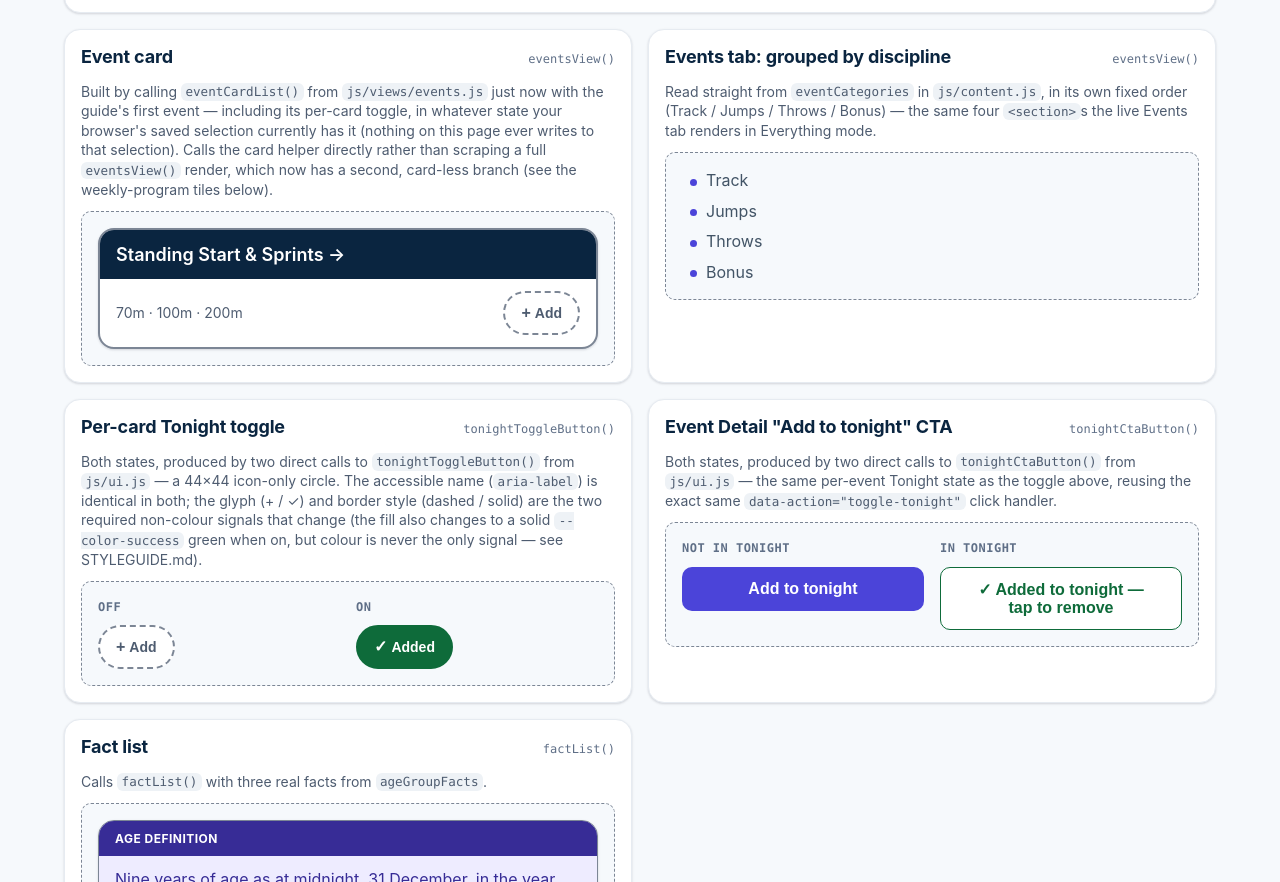
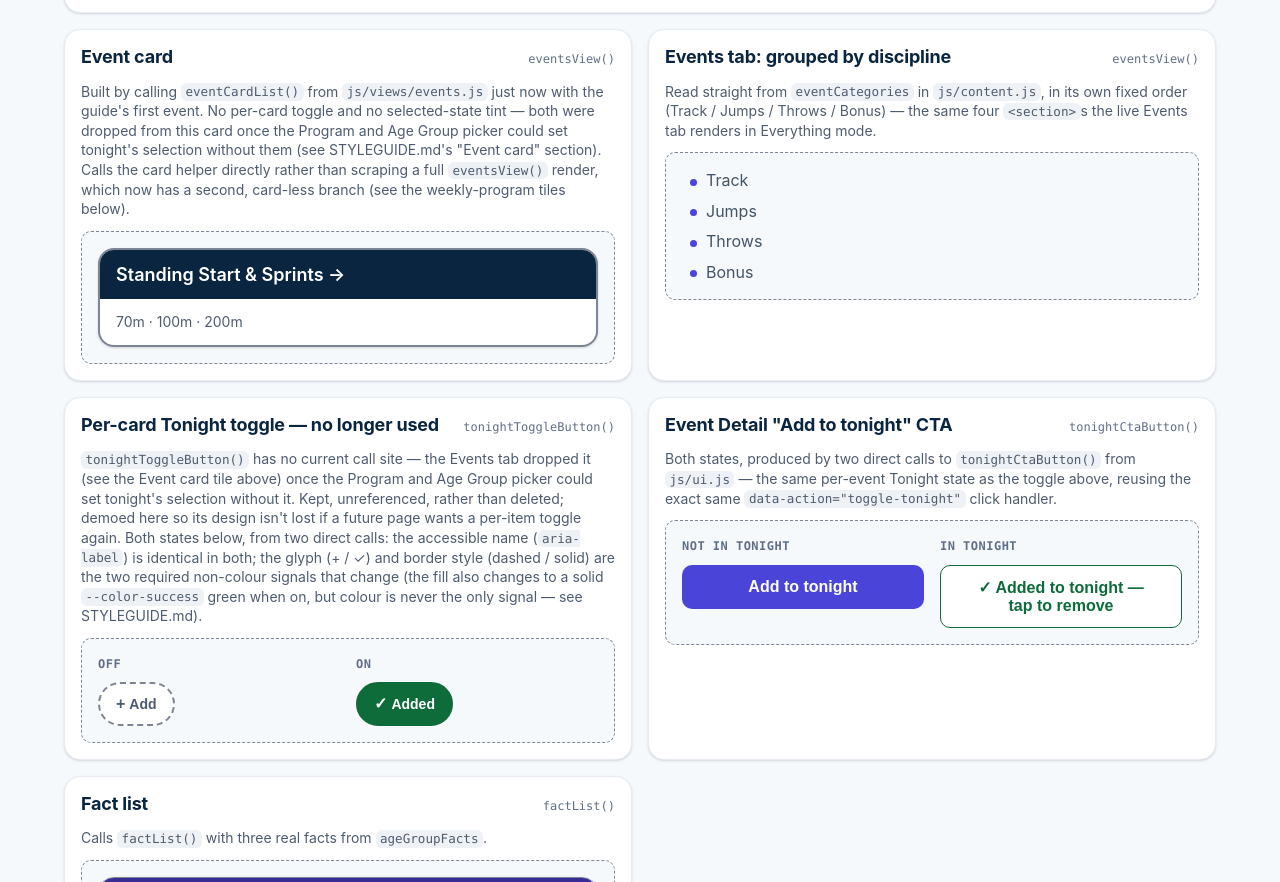
Before and after one commit to jthoyer/CLACFridays, a plain HTML site: page styleguide.html in a window 1280 px wide. Shown: the part 5711-6593 px from the top of the page. Drawn offline with Linux system fonts and the light colour scheme.

Commit message:
Events tab: remove the per-card Add button and the mode switch
Both superseded by the Program and Age Group picker already on this tab,
same reasoning as yesterday's Games-tab change:

- Removed `tonightToggleButton()` from each event card. Its accompanying
  `.event-card--selected` whole-card tint went with it, rather than being
  left behind as a colour-only "this is in tonight's selection" signal
  (SC 1.4.1) with no button/glyph/label to pair it with any more.
  Tonight-mode list filtering (fewer cards shown) is unaffected - that's a
  content change, not a colour-only one.
- Removed `modeSwitch()`. Rules keeps the only remaining copy; Games lost
  its own yesterday. tonight.getMode() still governs which of the two
  Events-tab bodies renders (running order vs. discipline list), it just has
  no on-page control here to flip it directly any more.

Both `tonightToggleButton()` (ui.js) and its CSS (`.tonight-toggle*`,
`.event-card--selected`) are unused now, not deleted - kept in case a future
page wants a per-item toggle again, same treatment as `modeSwitch()` getting
kept for Rules. The Event Detail page's own "Add to tonight" CTA
(`tonightCtaButton()`) is untouched - different button, different page,
still the one live caller of `toggleTonightEvent()`.

Two copy strings ("Switch to Everything to see the full list/guide") became
false once the switch they described was gone from this page - trimmed
rather than left pointing at a control that's no longer there.

STYLEGUIDE.md, styleguide.html and the relevant css/components.css comments
updated to match: "Event card" and "Per-card Tonight toggle" sections
rewritten or marked unused, the mode-switch section's page list corrected
(Events joins Games in having dropped it), and "Events tab: two branches"
corrected to name the Event Detail CTA as the toggle mechanism's one
remaining caller.

Verified in Node across every branch (Everything, running order, hand-picked
selection, empty-selection-in-Tonight-mode): no mode-switch or Add-button
markup on Events in any state, Rules keeps its switch, Games still lacks one
from yesterday, and the stale "Switch to Everything" text is gone. Checked
live in a browser: zero <button> elements render on the Events list, all 10
event links still work, no console errors, and the Event Detail page's own
CTA still renders and still wires to toggle-tonight.

Co-Authored-By: Claude Sonnet 5 <noreply@anthropic.com>

```diff
--- a/js/content.js
+++ b/js/content.js
@@ -1074,9 +1074,10 @@ export const weeklyProgram = {
     lead:
       'Pick tonight’s program and your age group. The guide shows just those ' +
       'events, in the order they run.',
-    runningOrderLead:
-      'Tonight’s events, in the order they run. Switch to Everything to see ' +
-      'the full guide.',
+    // No longer says "Switch to Everything…" — the Events tab dropped its
+    // own mode switch; getting back to Everything now happens on the Rules
+    // tab, not here (see js/views/events.js's eventsView() doc comment).
+    runningOrderLead: 'Tonight’s events, in the order they run.',
     packUpFlag: 'Pack up field equipment after this',
     noGuideFlag: 'Not in this guide — no coaching page yet',
     /* No program is in this state today — every grid A–F is transcribed.
@@ -1802,7 +1803,8 @@ export const tonightCopy = {
   chooseEventsCta: 'Choose tonight\'s events',
   editSelectionCta: 'Edit selection',
   events: {
-    filteredLead: 'Tonight’s events only. Switch to Everything to see the full list.',
+    // Same trim as weeklyProgram.copy.runningOrderLead above, same reason.
+    filteredLead: 'Tonight’s events only.',
     everythingLead:
       'Ten events, each with a quick-facts snapshot, beginner → intermediate ' +
       'progression, common faults, a safety note and its video or article.',
--- a/js/views/events.js
+++ b/js/views/events.js
@@ -8,13 +8,11 @@ import {
 import * as tonight from '../tonight.js';
 import {
   esc,
-  modeSwitch,
   pageHeader,
   programEmptyState,
   programPicker,
   runningOrder,
-  tonightEmptyState,
-  tonightToggleButton
+  tonightEmptyState
 } from '../ui.js';
 
 /**
@@ -29,25 +27,24 @@ import {
  * bordered/rounded `.event-card`, its name reversed white-on-dark in a
  * `.event-card__strip` header band — same header-band language as
  * `.game-list__link` (js/views/games.js), so an event card and a game card
- * still read as the same kind of thing. Below that, `.event-card__body` is a
- * row holding the tagline and the per-card Tonight toggle side by side. When
- * the event is in tonight's selection, `.event-card--selected` tints the
- * whole card (border + body wash), not just the toggle, so a coach can tell
- * what's already added from the card's silhouette alone, on top of the
- * toggle's own label/glyph/border signals — see `tonightToggleButton()` in
- * ui.js and STYLEGUIDE.md's "Event card" / "Per-card Tonight toggle"
- * sections. No numeral badge — the name alone identifies the event. The
- * `resourceSummary()` line ("2 videos", "1 article") is deliberately NOT
- * rendered here — it isn't part of this card's design — but the data/helper
- * is untouched and still renders on the Event Detail page
- * (js/views/eventDetail.js).
+ * still read as the same kind of thing. No numeral badge — the name alone
+ * identifies the event. The `resourceSummary()` line ("2 videos", "1
+ * article") is deliberately NOT rendered here — it isn't part of this
+ * card's design — but the data/helper is untouched and still renders on the
+ * Event Detail page (js/views/eventDetail.js).
  *
- * The toggle button sits in `.event-card__body`, a sibling of `.event-card__link`
- * rather than a floating overlay — `.event-card__link` now wraps only the
- * name strip (still the event's own >= 44px tap target to its detail page);
- * a `<button>` still cannot legally be a descendant of `<a>` (see
- * `tonightToggleButton()`'s doc comment), so it lives in the body row
- * instead of the link.
+ * No per-card Tonight control here (removed along with this tab's mode
+ * switch — see eventsView() below): with it gone, this list had no
+ * remaining non-colour signal for "this one's in tonight's selection", so
+ * `.event-card--selected`'s tint went with it rather than becoming the exact
+ * colour-only distinction this app's own accessibility rules elsewhere
+ * forbid (SC 1.4.1). Which events are tonight's now shows on the Tonight
+ * tab itself, or as this same list already filtered down when Tonight-mode
+ * filtering is active (`disciplineSections()` below) — filtering the list
+ * to fewer cards is a content change, not a colour-only one, so that part
+ * is unaffected. `tonightToggleButton()` (ui.js) and `.tonight-toggle*`
+ * (css/components.css) are unused by any current view now, not deleted —
+ * kept in case a future page wants a per-item toggle again.
  *
  * Exported for `styleguide.html`'s Event-card tile. That tile used to scrape
  * the first `.event-card` out of a full `eventsView()` render, which stopped
@@ -60,10 +57,9 @@ import {
  */
 export function eventCardList(list) {
   const cards = list
-    .map((e) => {
-      const pressed = tonight.isTonightEvent(e.slug);
-      return `
-        <li class="event-card${pressed ? ' event-card--selected' : ''}">
+    .map(
+      (e) => `
+        <li class="event-card">
           <a class="event-card__link" href="#/events/${esc(e.slug)}">
             <span class="event-card__strip">
               <span class="event-card__name">${esc(e.name)} →</span>
@@ -71,10 +67,9 @@ export function eventCardList(list) {
           </a>
           <span class="event-card__body">
             <span class="event-card__tag">${esc(e.tagline)}</span>
-            ${tonightToggleButton(e, pressed)}
           </span>
-        </li>`;
-    })
+        </li>`
+    )
     .join('');
   return `<ul class="event-cards">${cards}</ul>`;
 }
@@ -115,13 +110,17 @@ function disciplineSections(shownSlugs) {
  * Tonight's running order, read off the club's published weekly program
  * (content.js's `weeklyProgram`) for the chosen program + age group.
  *
- * Reached only when a program is chosen AND the mode switch says Tonight —
+ * Reached only when a program is chosen AND tonight.getMode() says Tonight —
  * see eventsView() below for why that condition is not `tonight.isFiltering()`.
- * Any status other than 'ok' hands over to programEmptyState(), which
- * explains the specific reason rather than showing an empty night that looks
- * like a real one. No status other than 'ok' is reachable from the picker
- * today — every grid A–F is transcribed — but a stale saved choice or a
- * program the club adds before we have its grid both land there.
+ * There is no mode switch on this tab any more (see eventsView()'s doc
+ * comment); mode is still 'tonight' | 'everything' underneath, just set via
+ * the Program and Age Group picker above, or the Rules tab's switch, or a
+ * choice saved from an earlier visit. Any status other than 'ok' hands over
+ * to programEmptyState(), which explains the specific reason rather than
+ * showing an empty night that looks like a real one. No status other than
+ * 'ok' is reachable from the picker today — every grid A–F is transcribed —
+ * but a stale saved choice or a program the club adds before we have its
+ * grid both land there.
  */
 function runningOrderSection(choice) {
   const order = getRunningOrder(choice.programId, choice.ageId);
@@ -143,6 +142,15 @@ function runningOrderSection(choice) {
     </section>`;
 }
 
+/**
+ * No `modeSwitch()` on this tab any more — the Program and Age Group picker
+ * (js/views/tonight.js has its own copy) already drives the same underlying
+ * `tonight.getMode()`/selection, and the per-card Tonight toggle above it is
+ * gone with it (see eventCardList()'s doc comment). `mode` itself is still
+ * read below — it still governs which branch renders (running order vs. the
+ * discipline list vs. the empty state) — only the on-page control to flip it
+ * is gone from here; Rules keeps its own switch.
+ */
 export function eventsView() {
   const mode = tonight.getMode();
   const choice = tonight.getProgramChoice();
@@ -166,18 +174,23 @@ export function eventsView() {
 
   /*
    * AC34: mode === 'tonight' but nothing picked yet — isFiltering() is false
-   * (same existing rule as everywhere else) so the full list still shows,
-   * but the mode switch would otherwise read "Tonight" beside an unexplained
-   * full list. This note closes that gap. Suppressed when a program is
-   * chosen, because runningOrderSection() is already saying what tonight is.
+   * (same existing rule as everywhere else), so the full list still shows
+   * with no visible explanation of why: this tab no longer has a mode
+   * switch of its own to read "Tonight" next to (a coach reaches this state
+   * via the Rules tab's switch, or a choice saved from an earlier visit).
+   * This note closes that gap. Suppressed when a program is chosen, because
+   * runningOrderSection() is already saying what tonight is.
    */
   const showEmptySelectionNote =
     mode === 'tonight' && !tonight.hasSelection() && !hasProgram;
 
   /*
-   * The two pre-existing leads are untouched: the picker explains itself
-   * with its own labels plus the hint below it, so there was no reason to
-   * rewrite copy that already reads correctly in those two states.
+   * `runningOrderLead` and `filteredLead` used to close with "Switch to
+   * Everything to see the full list/guide" — accurate while this tab had its
+   * own mode switch, false now that it doesn't (see eventsView()'s doc
+   * comment). Both were trimmed to drop that sentence rather than left
+   * pointing at a control no longer on the page; `everythingLead` needed no
+   * change, it never mentioned the switch.
    */
   const lead = showRunningOrder
     ? weeklyProgram.copy.runningOrderLead
@@ -207,7 +220,6 @@ export function eventsView() {
           ? ''
           : `<p class="note program-picker__hint">${esc(weeklyProgram.copy.lead)}</p>`
       }
-      ${modeSwitch(mode)}
       ${
         showEmptySelectionNote
           ? `<p class="note">${esc(tonightCopy.events.emptySelectionNote)}</p>`
--- a/styleguide.html
+++ b/styleguide.html
@@ -554,12 +554,13 @@
           <p class="sg-tile__note">
             Built by calling <code>eventCardList()</code> from
             <code>js/views/events.js</code> just now with the guide's first
-            event — including its per-card toggle, in whatever state your
-            browser's saved selection currently has it (nothing on this page
-            ever writes to that selection). Calls the card helper directly
-            rather than scraping a full <code>eventsView()</code> render,
-            which now has a second, card-less branch (see the weekly-program
-            tiles below).
+            event. No per-card toggle and no selected-state tint — both were
+            dropped from this card once the Program and Age Group picker
+            could set tonight's selection without them (see STYLEGUIDE.md's
+            "Event card" section). Calls the card helper directly rather
+            than scraping a full <code>eventsView()</code> render, which now
+            has a second, card-less branch (see the weekly-program tiles
+            below).
           </p>
           <div class="sg-tile__stage" id="sg-event-card-demo"></div>
         </article>
@@ -577,16 +578,19 @@
         </article>
 
         <article class="sg-tile">
-          <div class="sg-tile__hd"><h3>Per-card Tonight toggle</h3><span class="sg-tile__spec">tonightToggleButton()</span></div>
+          <div class="sg-tile__hd"><h3>Per-card Tonight toggle — no longer used</h3><span class="sg-tile__spec">tonightToggleButton()</span></div>
           <p class="sg-tile__note">
-            Both states, produced by two direct calls to
-            <code>tonightToggleButton()</code> from <code>js/ui.js</code> —
-            a 44&times;44 icon-only circle. The accessible name
-            (<code>aria-label</code>) is identical in both; the glyph
-            (+ / &check;) and border style (dashed / solid) are the two
-            required non-colour signals that change (the fill also changes
-            to a solid <code>--color-success</code> green when on, but
-            colour is never the only signal — see STYLEGUIDE.md).
+            <code>tonightToggleButton()</code> has no current call site — the
+            Events tab dropped it (see the Event card tile above) once the
+            Program and Age Group picker could set tonight's selection
+            without it. Kept, unreferenced, rather than deleted; demoed here
+            so its design isn't lost if a future page wants a per-item
+            toggle again. Both states below, from two direct calls: the
+            accessible name (<code>aria-label</code>) is identical in both;
+            the glyph (+ / &check;) and border style (dashed / solid) are
+            the two required non-colour signals that change (the fill also
+            changes to a solid <code>--color-success</code> green when on,
+            but colour is never the only signal — see STYLEGUIDE.md).
           </p>
           <div class="sg-tile__stage sg-tile__stage--row" id="sg-toggle-demo"></div>
         </article>
```
Also changed, not shown: css/components.css (+31 -19 lines), 1 other file.
